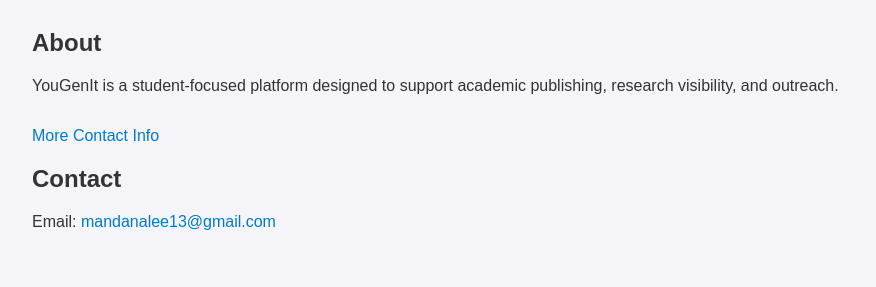
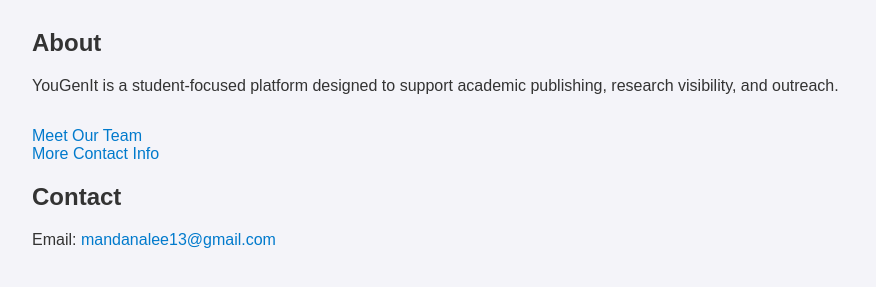
Before and after one commit to mandana13/mandana-page, a plain HTML site: page index.html in a window 1280 px wide. Shown: the part 283-570 px from the top of the page, without its empty margins (0-876 px from the left). Drawn offline with Linux system fonts and the light colour scheme.

Commit message:
index.html

```diff
--- a/index.html
+++ b/index.html
@@ -43,6 +43,10 @@
     <p>YouGenIt is a student-focused platform designed to support academic publishing, research visibility, and outreach.</p>
   </section>
 
+  <nav>
+  <a href="team.html">Meet Our Team</a>
+</nav>
+
 <a href="contact.html">More Contact Info</a>
 
   <section>
```
